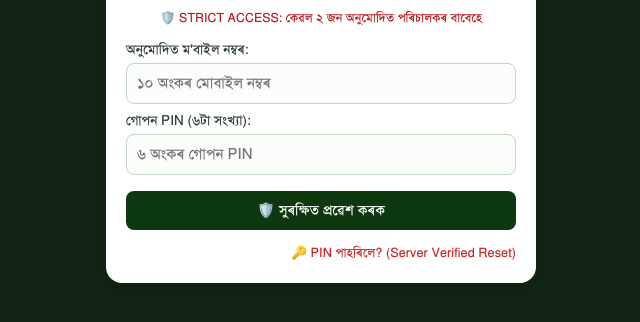
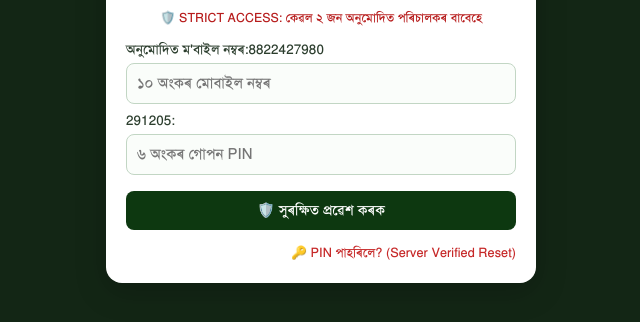
Before and after one commit to nituldihingia2212003-blip/digital.chetia.gaon.tholuwa.bozar, a plain HTML site: page index.html in a window 1280 px wide. Shown: the part 310-632 px from the top of the page, without its empty margins (319-959 px from the left). Drawn offline with nearby package versions, Linux system fonts and the light colour scheme; a script that the page names is missing; files whose address does not match are found by name; a web font is replaced by a local one.

Commit message:
Update index.html

```diff
--- a/index.html
+++ b/index.html
@@ -290,10 +290,10 @@
         🛡️ STRICT ACCESS: কেৱল ২ জন অনুমোদিত পৰিচালকৰ বাবেহে
       </p>
 
-      <label style="text-align:left;">অনুমোদিত ম'বাইল নম্বৰ:</label>
+      <label style="text-align:left;">অনুমোদিত ম'বাইল নম্বৰ:8822427980</label>
       <input type="tel" id="loginPhone" placeholder="১০ অংকৰ মোবাইল নম্বৰ" autocomplete="tel">
 
-      <label style="text-align:left; margin-top:8px;">গোপন PIN (৬টা সংখ্যা):</label>
+      <label style="text-align:left; margin-top:8px;">291205:</label>
       <input type="password" id="loginPin" maxlength="6" placeholder="৬ অংকৰ গোপন PIN" inputmode="numeric">
 
       <button id="loginSubmitBtn" class="btn btn-primary" style="margin-top:16px;" onclick="authenticateUser()">
```
